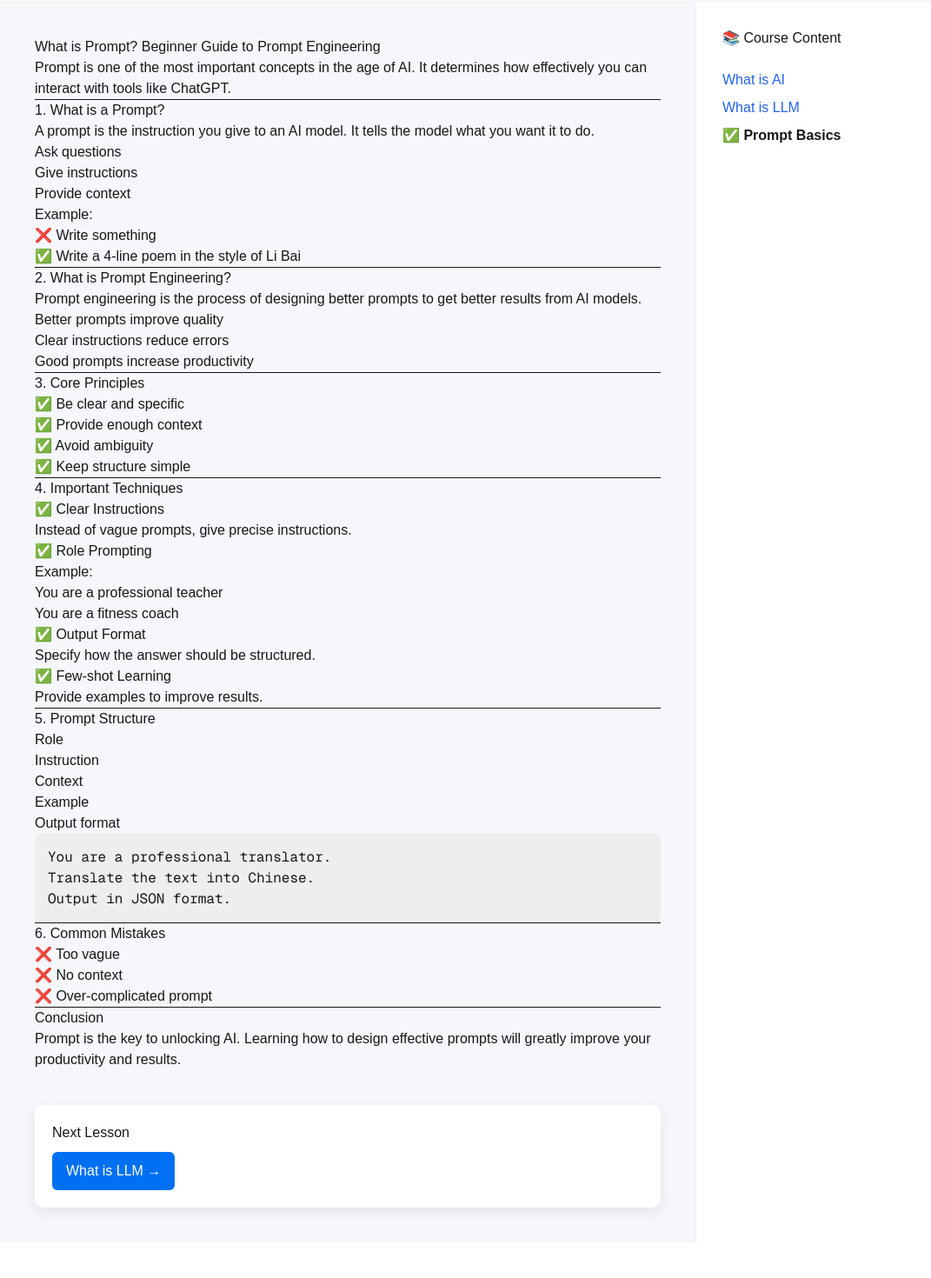
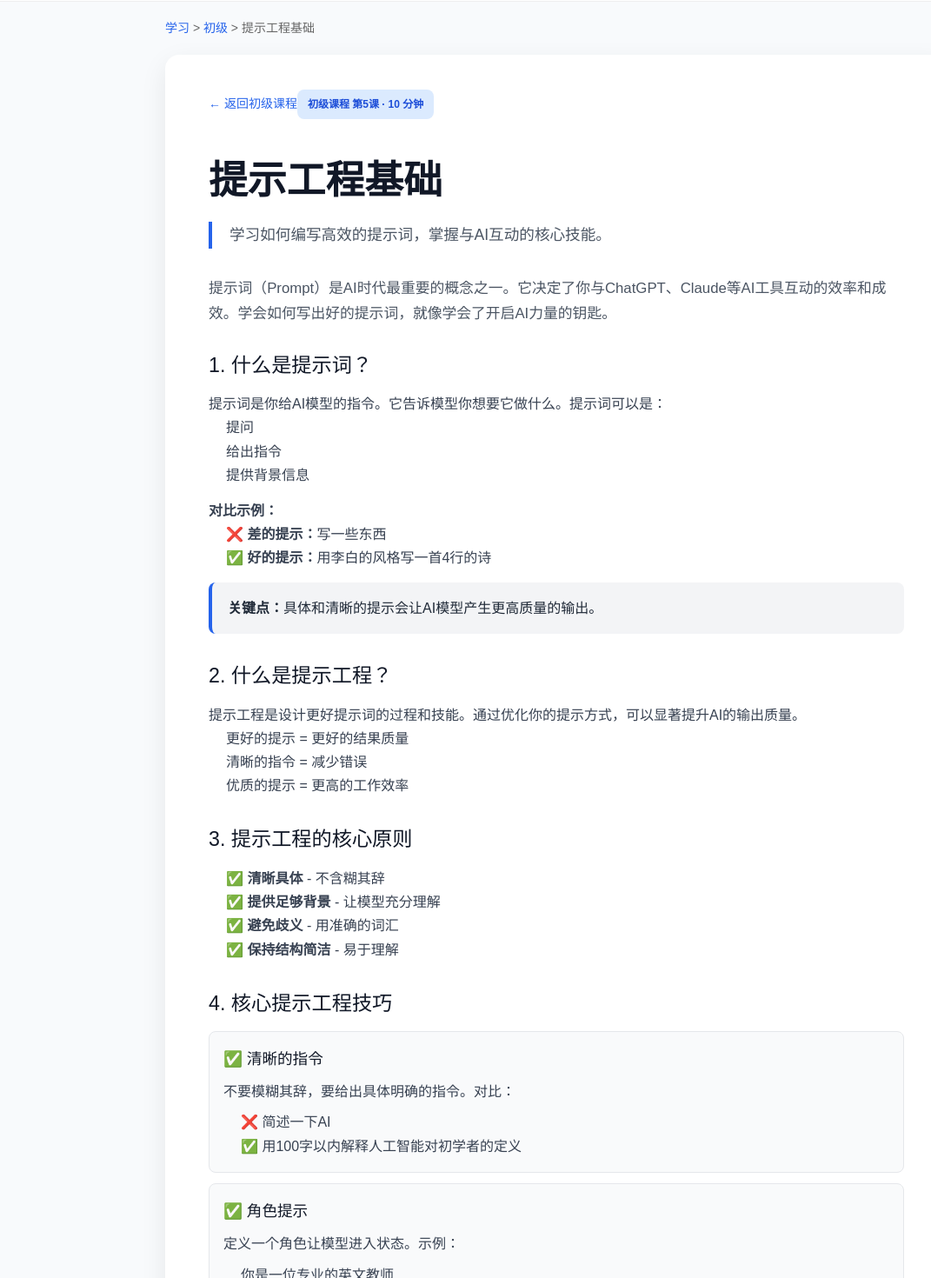
Before and after one commit to ziqi108/ai-LearnAI, a Next.js app: page /learn/beginner/prompt-basics in a window 1280 px wide. Shown: the part 53-1523 px from the top of the page at 87% size, without its empty margins (0-1071 px from the left). Before the commit the page ends 1482 px from the top, so only its background shows below. Built offline with nearby package versions, Linux system fonts and the light colour scheme.

Commit message:
feat: convert prompt-basics to Chinese and match llm-cognition format

```diff
--- a/app/learn/beginner/prompt-basics/page.tsx
+++ b/app/learn/beginner/prompt-basics/page.tsx
@@ -1,208 +1,277 @@
 import Link from "next/link";
 
 export const metadata = {
-  title: "What is Prompt? Beginner Guide to Prompt Engineering",
-  description: "Learn what prompt is and how to use prompt engineering effectively.",
+  title: "提示工程基础 | 初学者提示词完全指南",
+  description: "学习什么是提示词、如何使用提示工程技巧，以及如何为AI模型设计高效的提示词。掌握AI时代最重要的技能。",
+  keywords: "提示词, 提示工程, ChatGPT提示, AI提示, prompt engineering",
+  openGraph: {
+    title: "提示工程基础 - 初学者完全指南",
+    description: "掌握提示工程，学会如何设计高效的提示词来获得更好的AI输出。",
+    type: "article",
+  },
 };
+
+const content = `
+  <section style="margin-bottom: 24px;">
+    <p style="font-size: 1.05rem; color: #4b5563; line-height: 1.7;">
+      提示词（Prompt）是AI时代最重要的概念之一。它决定了你与ChatGPT、Claude等AI工具互动的效率和成效。学会如何写出好的提示词，就像学会了开启AI力量的钥匙。
+    </p>
+  </section>
+
+  <section style="margin-bottom: 28px;">
+    <h2 style="font-size: 1.45rem; margin-bottom: 10px; color: #111827;">1. 什么是提示词？</h2>
+    <p style="color: #374151; line-height: 1.7;">
+      提示词是你给AI模型的指令。它告诉模型你想要它做什么。提示词可以是：
+    </p>
+    <ul style="color: #374151; line-height: 1.7; padding-left: 20px;">
+      <li>提问</li>
+      <li>给出指令</li>
+      <li>提供背景信息</li>
+    </ul>
+    <p style="color: #374151; line-height: 1.7; margin-top: 14px;">
+      <strong>对比示例：</strong>
+    </p>
+    <ul style="color: #374151; line-height: 1.7; padding-left: 20px;">
+      <li>❌ <strong>差的提示：</strong>写一些东西</li>
+      <li>✅ <strong>好的提示：</strong>用李白的风格写一首4行的诗</li>
+    </ul>
+    <div style="background: #f3f4f6; border-left: 4px solid #2563eb; padding: 16px 18px; border-radius: 8px; margin-top: 14px; color: #1f2937; line-height: 1.7;">
+      <strong>关键点：</strong>具体和清晰的提示会让AI模型产生更高质量的输出。
+    </div>
+  </section>
+
+  <section style="margin-bottom: 28px;">
+    <h2 style="font-size: 1.45rem; margin-bottom: 10px; color: #111827;">2. 什么是提示工程？</h2>
+    <p style="color: #374151; line-height: 1.7;">
+      提示工程是设计更好提示词的过程和技能。通过优化你的提示方式，可以显著提升AI的输出质量。
+    </p>
+    <ul style="color: #374151; line-height: 1.7; padding-left: 20px;">
+      <li>更好的提示 = 更好的结果质量</li>
+      <li>清晰的指令 = 减少错误</li>
+      <li>优质的提示 = 更高的工作效率</li>
+    </ul>
+  </section>
+
+  <section style="margin-bottom: 28px;">
+    <h2 style="font-size: 1.45rem; margin-bottom: 10px; color: #111827;">3. 提示工程的核心原则</h2>
+    <ul style="color: #374151; line-height: 1.7; padding-left: 20px;">
+      <li>✅ <strong>清晰具体</strong> - 不含糊其辞</li>
+      <li>✅ <strong>提供足够背景</strong> - 让模型充分理解</li>
+      <li>✅ <strong>避免歧义</strong> - 用准确的词汇</li>
+      <li>✅ <strong>保持结构简洁</strong> - 易于理解</li>
+    </ul>
+  </section>
+
+  <section style="margin-bottom: 28px;">
+    <h2 style="font-size: 1.45rem; margin-bottom: 10px; color: #111827;">4. 核心提示工程技巧</h2>
+
+    <div style="background: #f9fafb; padding: 16px; border-radius: 8px; margin-bottom: 12px; border: 1px solid #e5e7eb;">
+      <h3 style="color: #111827; margin-top: 0; margin-bottom: 8px; font-size: 1.1rem;">✅ 清晰的指令</h3>
+      <p style="color: #374151; line-height: 1.7; margin: 0;">
+        不要模糊其辞，要给出具体明确的指令。对比：
+      </p>
+      <ul style="color: #374151; line-height: 1.7; padding-left: 20px; margin: 8px 0 0 0;">
+        <li>❌ 简述一下AI</li>
+        <li>✅ 用100字以内解释人工智能对初学者的定义</li>
+      </ul>
+    </div>
+
+    <div style="background: #f9fafb; padding: 16px; border-radius: 8px; margin-bottom: 12px; border: 1px solid #e5e7eb;">
+      <h3 style="color: #111827; margin-top: 0; margin-bottom: 8px; font-size: 1.1rem;">✅ 角色提示</h3>
+      <p style="color: #374151; line-height: 1.7; margin: 0;">
+        定义一个角色让模型进入状态。示例：
+      </p>
+      <ul style="color: #374151; line-height: 1.7; padding-left: 20px; margin: 8px 0 0 0;">
+        <li>你是一位专业的英文教师</li>
+        <li>你是一位经验丰富的健身教练</li>
+        <li>你是一位技术文档编写专家</li>
+      </ul>
+    </div>
+
+    <div style="background: #f9fafb; padding: 16px; border-radius: 8px; margin-bottom: 12px; border: 1px solid #e5e7eb;">
+      <h3 style="color: #111827; margin-top: 0; margin-bottom: 8px; font-size: 1.1rem;">✅ 输出格式规定</h3>
+      <p style="color: #374151; line-height: 1.7; margin: 0;">
+        明确指定你想要的输出格式，这样可以得到结构化的结果。例如：
+      </p>
+      <ul style="color: #374151; line-height: 1.7; padding-left: 20px; margin: 8px 0 0 0;">
+        <li>请以JSON格式输出</li>
+        <li>请用Markdown表格格式</li>
+        <li>请列出5个要点，每个不超过20字</li>
+      </ul>
+    </div>
+
+    <div style="background: #f9fafb; padding: 16px; border-radius: 8px; border: 1px solid #e5e7eb;">
+      <h3 style="color: #111827; margin-top: 0; margin-bottom: 8px; font-size: 1.1rem;">✅ 少样本学习</h3>
+      <p style="color: #374151; line-height: 1.7; margin: 0;">
+        通过提供示例来教会模型。这通常比文字说明更有效。
+      </p>
+      <ul style="color: #374151; line-height: 1.7; padding-left: 20px; margin: 8px 0 0 0;">
+        <li>输入输出对比示例</li>
+        <li>风格参考示例</li>
+        <li>格式示例</li>
+      </ul>
+    </div>
+  </section>
+
+  <section style="margin-bottom: 28px;">
+    <h2 style="font-size: 1.45rem; margin-bottom: 10px; color: #111827;">5. 完整的提示词结构</h2>
+    <p style="color: #374151; line-height: 1.7;">
+      一个高效的提示词通常包含以下部分：
+    </p>
+    <ol style="color: #374151; line-height: 1.7; padding-left: 20px;">
+      <li><strong>角色</strong> - 定义AI的身份</li>
+      <li><strong>任务</strong> - 说明要完成什么</li>
+      <li><strong>背景</strong> - 提供必要的上下文</li>
+      <li><strong>示例</strong> - 展示期望的输出</li>
+      <li><strong>格式</strong> - 指定输出的结构</li>
+    </ol>
+
+    <div style="background: #f3f4f6; padding: 16px 18px; border-radius: 8px; margin-top: 14px; color: #1f2937; line-height: 1.7;">
+      <strong>模板示例：</strong>
+      <pre style="background: #fff; padding: 12px; border-radius: 6px; overflow-x: auto; margin-top: 8px;">你是一位专业的文案翻译官。
+任务：将下面的中文文案翻译成英文。
+要求：
+- 保持原意
+- 使用专业商务用语
+- 请以JSON格式输出，格式为：{"原文":"...", "译文":"..."}
+
+原文：这是一个示例</pre>
+    </div>
+  </section>
+
+  <section style="margin-bottom: 28px;">
+    <h2 style="font-size: 1.45rem; margin-bottom: 10px; color: #111827;">6. 常见错误</h2>
+    <ul style="color: #374151; line-height: 1.7; padding-left: 20px;">
+      <li>❌ <strong>过于模糊</strong> - 模型难以理解你的需求</li>
+      <li>❌ <strong>缺乏背景</strong> - 模型无法理解上下文</li>
+      <li>❌ <strong>过度复杂</strong> - 冗长的提示反而会降低效果</li>
+      <li>❌ <strong>混乱的逻辑</strong> - 指令前后不一致</li>
+    </ul>
+  </section>
+
+  <section style="margin-top: 30px; padding: 18px 20px; background: linear-gradient(180deg, #eff6ff, #dbeafe); border-radius: 12px; border: 1px solid #bfdbfe;">
+    <h2 style="font-size: 1.2rem; margin-bottom: 10px; color: #1e3a8a;">课程总结</h2>
+    <p style="color: #1e3a8a; line-height: 1.7; margin: 0;">
+      提示词是解锁AI力量的钥匙。学会设计高效的提示词，你就掌握了在AI时代提升工作效率的核心技能。从清晰的指令、明确的角色定位，到结构化的输出格式，每一个细节都会影响最终的结果质量。
+    </p>
+  </section>
+
+  <section style="margin-top: 24px;">
+    <a href="/learn/beginner/how-chatgpt-works" style="display: inline-block; background: #2563eb; color: #fff; text-decoration: none; padding: 10px 16px; border-radius: 8px; font-weight: 700;">下一课：深入理解 ChatGPT 工作原理 →</a>
+  </section>
+`;
 
 export default function PromptBasicsPage() {
   return (
-    <main
-      style={{
-        display: "flex",
-        background: "#f5f7fb",
-        minHeight: "100vh",
-      }}
-    >
-      {/* 主内容 */}
-      <div
-        style={{
-          flex: 3,
-          padding: "40px",
-          maxWidth: "800px",
-          margin: "auto",
-        }}
-      >
-        <h1>What is Prompt? Beginner Guide to Prompt Engineering</h1>
+    <main style={{
+      padding: "20px",
+      background: "#f8fafc",
+      minHeight: "100vh"
+    }}>
+      {/* 面包屑导航 */}
+      <nav style={{
+        maxWidth: "900px",
+        margin: "0 auto 20px",
+        fontSize: "14px",
+        color: "#666"
+      }} aria-label="breadcrumb">
+        <Link href="/learn" style={{ color: "#2563eb", textDecoration: "none" }}>学习</Link>
+        {" > "}
+        <Link href="/learn/beginner" style={{ color: "#2563eb", textDecoration: "none" }}>初级</Link>
+        {" > 提示工程基础"}
+      </nav>
 
-        <p>
-          Prompt is one of the most important concepts in the age of AI. It determines how effectively you can interact with tools like ChatGPT.
+      <article style={{
+        maxWidth: "900px",
+        margin: "auto",
+        background: "#fff",
+        padding: "40px 50px",
+        borderRadius: "16px",
+        boxShadow: "0 10px 30px rgba(0,0,0,0.08)"
+      }}>
+        {/* 返回链接 */}
+        <Link href="/learn/beginner" style={{
+          display: "inline-block",
+          marginBottom: "20px",
+          color: "#2563eb",
+          textDecoration: "none",
+          fontWeight: "500",
+          fontSize: "14px"
+        }}>
+          ← 返回初级课程
+        </Link>
+
+        {/* 课程标签 */}
+        <div style={{
+          borderRadius: "8px",
+          padding: "8px 12px",
+          background: "#dbeafe",
+          color: "#1d4ed8",
+          display: "inline-block",
+          fontSize: "12px",
+          fontWeight: "600",
+          marginBottom: "20px",
+          marginLeft: "0"
+        }}>
+          初级课程 第5课 · 10 分钟
+        </div>
+
+        {/* 主标题 */}
+        <h1 style={{
+          fontSize: "2.8rem",
+          margin: "24px 0 20px 0",
+          color: "#111827",
+          lineHeight: "1.2",
+          fontWeight: "800"
+        }}>
+          提示工程基础
+        </h1>
+
+        {/* 子标题/导言 */}
+        <p style={{
+          color: "#4b5563",
+          lineHeight: "1.8",
+          marginBottom: "32px",
+          fontSize: "1.1rem",
+          borderLeft: "4px solid #2563eb",
+          paddingLeft: "20px"
+        }}>
+          学习如何编写高效的提示词，掌握与AI互动的核心技能。
         </p>
 
-        <hr />
-
-        <h2>1. What is a Prompt?</h2>
-        <p>
-          A prompt is the instruction you give to an AI model. It tells the model what you want it to do.
-        </p>
-
-        <ul>
-          <li>Ask questions</li>
-          <li>Give instructions</li>
-          <li>Provide context</li>
-        </ul>
-
-        <p>
-          Example:
-        </p>
-
-        <ul>
-          <li>❌ Write something</li>
-          <li>✅ Write a 4-line poem in the style of Li Bai</li>
-        </ul>
-
-        <hr />
-
-        <h2>2. What is Prompt Engineering?</h2>
-
-        <p>
-          Prompt engineering is the process of designing better prompts to get better results from AI models.
-        </p>
-
-        <ul>
-          <li>Better prompts improve quality</li>
-          <li>Clear instructions reduce errors</li>
-          <li>Good prompts increase productivity</li>
-        </ul>
-
-        <hr />
-
-        <h2>3. Core Principles</h2>
-
-        <ul>
-          <li>✅ Be clear and specific</li>
-          <li>✅ Provide enough context</li>
-          <li>✅ Avoid ambiguity</li>
-          <li>✅ Keep structure simple</li>
-        </ul>
-
-        <hr />
-
-        <h2>4. Important Techniques</h2>
-
-        <h3>✅ Clear Instructions</h3>
-        <p>
-          Instead of vague prompts, give precise instructions.
-        </p>
-
-        <h3>✅ Role Prompting</h3>
-        <p>
-          Example:
-        </p>
-        <ul>
-          <li>You are a professional teacher</li>
-          <li>You are a fitness coach</li>
-        </ul>
-
-        <h3>✅ Output Format</h3>
-        <p>
-          Specify how the answer should be structured.
-        </p>
-
-        <h3>✅ Few-shot Learning</h3>
-        <p>
-          Provide examples to improve results.
-        </p>
-
-        <hr />
-
-        <h2>5. Prompt Structure</h2>
-
-        <ul>
-          <li>Role</li>
-          <li>Instruction</li>
-          <li>Context</li>
-          <li>Example</li>
-          <li>Output format</li>
-        </ul>
-
-        <pre
-          style={{
-            background: "#eee",
-            padding: "15px",
-            borderRadius: "8px",
-          }}
-        >
-{`You are a professional translator.
-Translate the text into Chinese.
-Output in JSON format.`}
-        </pre>
-
-        <hr />
-
-        <h2>6. Common Mistakes</h2>
-
-        <ul>
-          <li>❌ Too vague</li>
-          <li>❌ No context</li>
-          <li>❌ Over-complicated prompt</li>
-        </ul>
-
-        <hr />
-
-        <h2>Conclusion</h2>
-
-        <p>
-          Prompt is the key to unlocking AI. Learning how to design effective prompts will greatly improve your productivity and results.
-        </p>
-
-        {/* 下一课 */}
+        {/* 文章内容 */}
         <div
           style={{
-            marginTop: "40px",
-            padding: "20px",
-            background: "#fff",
-            borderRadius: "10px",
-            boxShadow: "0 5px 15px rgba(0,0,0,0.08)",
+            color: "#1f2937",
+            lineHeight: "1.8",
+            fontSize: "16px"
           }}
-        >
-          <h3>Next Lesson</h3>
+          dangerouslySetInnerHTML={{ __html: content }}
+        />
 
-          <Link href="/learn/beginner/what-is-llm">
-            <button
-              style={{
-                marginTop: "10px",
-                padding: "10px 16px",
-                background: "#0070f3",
-                color: "#fff",
-                border: "none",
-                borderRadius: "6px",
-                cursor: "pointer",
-              }}
-            >
-              What is LLM →
-            </button>
+        {/* 底部导航 */}
+        <div style={{
+          marginTop: "48px",
+          paddingTop: "32px",
+          borderTop: "1px solid #e5e7eb"
+        }}>
+          <p style={{ fontSize: "14px", color: "#666", marginBottom: "12px" }}>下一课</p>
+          <Link href="/learn/beginner/how-chatgpt-works" style={{
+            display: "inline-flex",
+            alignItems: "center",
+            gap: "8px",
+            background: "#2563eb",
+            color: "#fff",
+            textDecoration: "none",
+            padding: "12px 20px",
+            borderRadius: "8px",
+            fontWeight: "600",
+            transition: "background 0.2s"
+          }}>
+            ChatGPT 工作原理 →
           </Link>
         </div>
-      </div>
-
-      {/* 侧边栏 */}
-      <aside
-        style={{
-          flex: 1,
-          padding: "30px",
-          borderLeft: "1px solid #eee",
-          background: "#fff",
-        }}
-      >
-        <h3>📚 Course Content</h3>
-
-        <ul style={{ lineHeight: "2", marginTop: "20px" }}>
-          <li>
-            <Link href="/learn/beginner/what-is-ai" style={{ textDecoration: "none", color: "#2563eb" }}>
-              What is AI
-            </Link>
-          </li>
-          <li>
-            <Link href="/learn/beginner/what-is-llm" style={{ textDecoration: "none", color: "#2563eb" }}>
-              What is LLM
-            </Link>
-          </li>
-          <li style={{ fontWeight: "bold" }}>
-            ✅ Prompt Basics
-          </li>
-        </ul>
-      </aside>
+      </article>
     </main>
   );
 }
```
